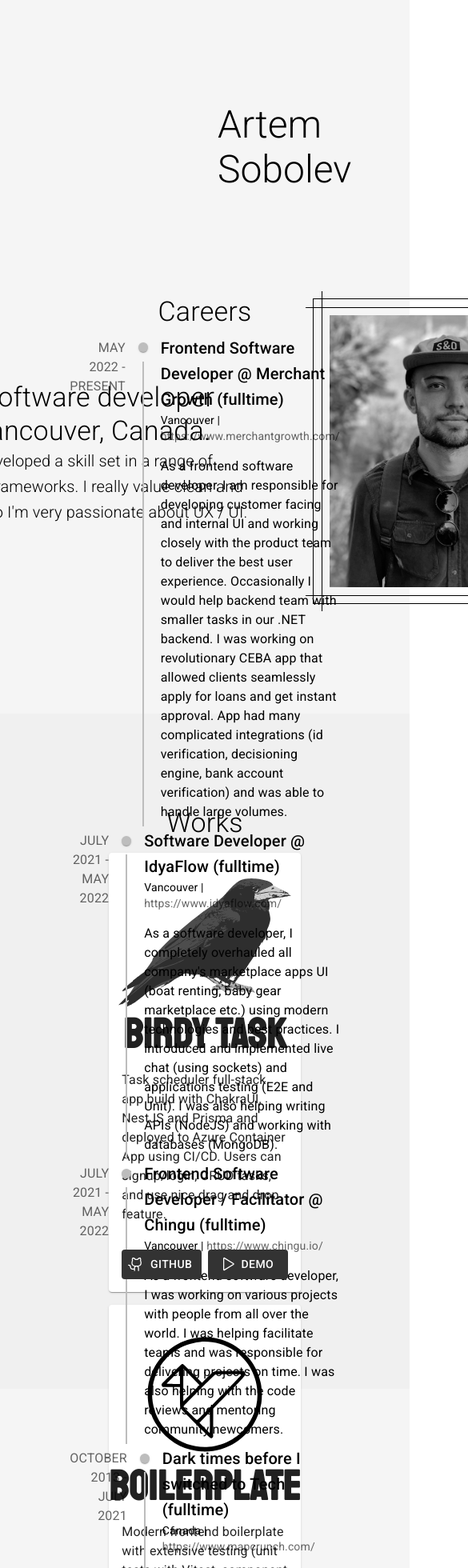
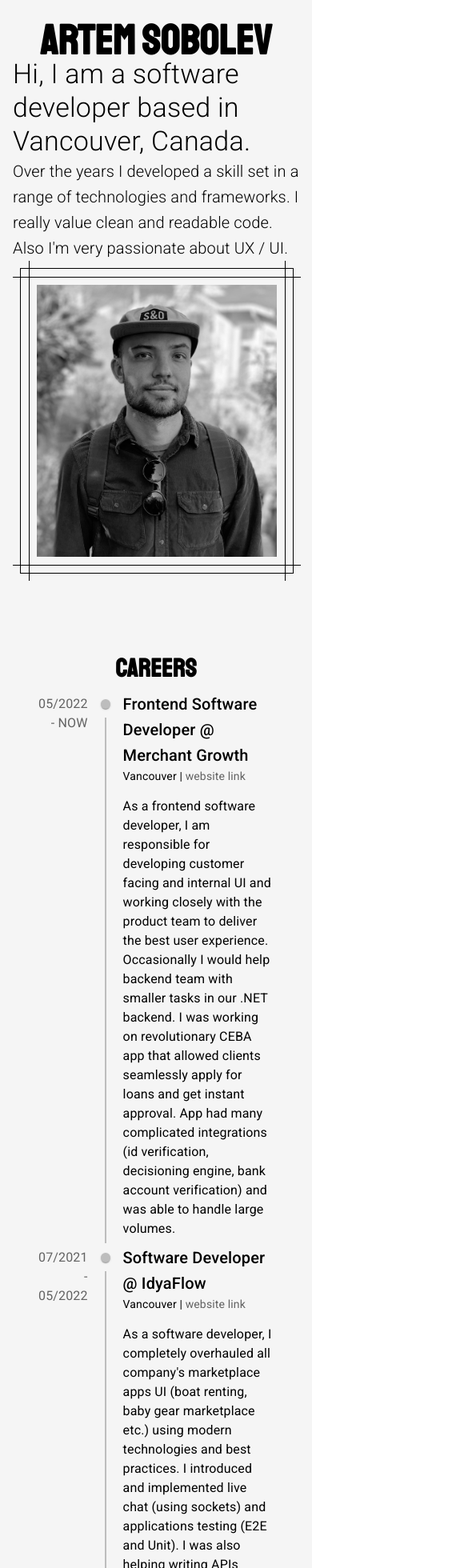
Before and after one commit to BirdyArt/about, a React (Vite) app in the folder portfolio/: page / in a window 390 px wide. Shown: the top 1960 px of the page at 80% size, 585 px wide, since content can reach past the window. Built offline with nearby package versions, Linux system fonts and the light colour scheme.

Commit message:
feat: responsiveness changes batch #1

```diff
--- a/portfolio/src/components/AppBar.tsx
+++ b/portfolio/src/components/AppBar.tsx
@@ -7,12 +7,21 @@
       sx={{
         background: "#F5F5F5",
         boxShadow: "none",
-        paddingX: 32,
-        paddingTop: 16,
+        paddingX: { xs: 2, md: 32 },
+        paddingTop: { xs: 2, md: 16 },
       }}
     >
       <Toolbar>
-        <Typography variant="h3" color="#000000" fontWeight={300}>
+        <Typography
+          fontFamily={"staatliches"}
+          width={"100%"}
+          fontSize={52}
+          lineHeight={"40px"}
+          fontWeight={600}
+          pt={2}
+          textAlign={{ xs: "center", md: "left" }}
+          color="black"
+        >
           Artem Sobolev
         </Typography>
       </Toolbar>
--- a/portfolio/src/components/Careers.tsx
+++ b/portfolio/src/components/Careers.tsx
@@ -14,15 +14,22 @@
 const Careers = () => {
   return (
     <Box
-      height={window.innerHeight}
-      display="flex"
+      height={{ xs: "100%", lg: window.innerHeight }}
+      display={{ xs: "block", md: "flex" }}
       justifyContent={"center"}
       alignItems={"center"}
-      bgcolor={"#F0F0F0"}
-      px={32}
+      bgcolor={"#F5F5F5"}
+      px={{ xs: 2, md: 32 }}
     >
       <Box>
-        <Typography variant="h4" fontWeight={300} textAlign={"center"}>
+        <Typography
+          fontFamily={"staatliches"}
+          fontSize={32}
+          lineHeight={"40px"}
+          fontWeight={600}
+          textAlign={"center"}
+          color="black"
+        >
           Careers
         </Typography>
         <Timeline
@@ -34,7 +41,7 @@
         >
           <TimelineItem>
             <TimelineOppositeContent color="text.secondary">
-              MAY 2022 - PRESENT
+              05/2022 - NOW
             </TimelineOppositeContent>
             <TimelineSeparator>
               <TimelineDot />
@@ -42,16 +49,17 @@
             </TimelineSeparator>
             <TimelineContent sx={{ paddingTop: "2px" }}>
               <Typography variant="h6">
-                Frontend Software Developer @ Merchant Growth (fulltime)
+                Frontend Software Developer @ Merchant Growth
               </Typography>
               <Typography variant="body2">
                 Vancouver |{" "}
                 <Link
                   href="https://merchantgrowth.com"
                   color="text.secondary"
+                  target="_blank"
                   sx={{ textDecoration: "none" }}
                 >
-                  https://www.merchantgrowth.com/
+                  website link
                 </Link>
               </Typography>
               <Typography variant="body1" mt={2}>
@@ -69,7 +77,7 @@
           </TimelineItem>
           <TimelineItem>
             <TimelineOppositeContent color="text.secondary">
-              JULY 2021 - MAY 2022
+              07/2021 - 05/2022
             </TimelineOppositeContent>
             <TimelineSeparator>
               <TimelineDot />
@@ -77,16 +85,17 @@
             </TimelineSeparator>
             <TimelineContent sx={{ paddingTop: "2px" }}>
               <Typography variant="h6">
-                Software Developer @ IdyaFlow (fulltime)
+                Software Developer @ IdyaFlow
               </Typography>
               <Typography variant="body2">
                 Vancouver |{" "}
                 <Link
                   href="https://www.idyaflow.com/"
+                  target="_blank"
                   color="text.secondary"
                   sx={{ textDecoration: "none" }}
                 >
-                  https://www.idyaflow.com/
+                  website link
                 </Link>
               </Typography>
               <Typography variant="body1" mt={2}>
@@ -101,7 +110,7 @@
           </TimelineItem>
           <TimelineItem>
             <TimelineOppositeContent color="text.secondary">
-              JULY 2021 - MAY 2022
+              12/2020 - 07/2021
             </TimelineOppositeContent>
             <TimelineSeparator>
               <TimelineDot />
@@ -109,16 +118,17 @@
             </TimelineSeparator>
             <TimelineContent sx={{ paddingTop: "2px" }}>
               <Typography variant="h6">
-                Frontend Software Developer / Facilitator @ Chingu (fulltime)
+                Frontend Software Developer / Facilitator @ Chingu
               </Typography>
               <Typography variant="body2">
                 Vancouver |{" "}
                 <Link
                   href="https://www.chingu.io/"
+                  target="_blank"
                   color="text.secondary"
                   sx={{ textDecoration: "none" }}
                 >
-                  https://www.chingu.io/
+                  website link
                 </Link>
               </Typography>
               <Typography variant="body1" mt={2}>
@@ -132,7 +142,7 @@
           </TimelineItem>
           <TimelineItem>
             <TimelineOppositeContent color="text.secondary">
-              OCTOBER 2013 - JULY 2021
+              10/2013 - 12/2020
             </TimelineOppositeContent>
             <TimelineSeparator>
               <TimelineDot />
@@ -140,23 +150,24 @@
             </TimelineSeparator>
             <TimelineContent sx={{ paddingTop: "2px" }}>
               <Typography variant="h6">
-                Dark times before I switched to Tech (fulltime)
+                Dark times before I switched to Tech @ Everywhere
               </Typography>
               <Typography variant="body2">
                 Canada |{" "}
                 <Link
                   href="https://www.mapcrunch.com/"
+                  target="_blank"
                   color="text.secondary"
                   sx={{ textDecoration: "none" }}
                 >
-                  https://www.mapcrunch.com/
+                  website link
                 </Link>
               </Typography>
               <Typography variant="body1" mt={2}>
                 I did a lot of different jobs before I switched to tech. I was a
                 coffee shop manager on Commercial Drive, product coordinator
                 (that one actually was kind of technical as I was writing macros
-                in Excel and working with Adobe creative suite) at large tourist
+                in Excel and working with Adobe creative suite) at large tourism
                 company focused on Canada and Alaska and other various non tech
                 jobs.
               </Typography>
--- a/portfolio/src/components/Hero.tsx
+++ b/portfolio/src/components/Hero.tsx
@@ -3,15 +3,18 @@
 const Hero = () => {
   return (
     <Box
-      height={`calc(${window.innerHeight}px - 192px)`}
-      display="flex"
+      height={{
+        xs: `calc(${window.innerHeight}px - 100px)`,
+        md: `calc(${window.innerHeight}px - 192px)`,
+      }}
+      display={{ xs: "block", md: "flex" }}
       alignItems={"center"}
       justifyContent={"center"}
       bgcolor={"#F5F5F5"}
-      px={32}
+      px={{ xs: 2, md: 32 }}
     >
-      <Box display={"flex"} alignItems={"center"}>
-        <Box width={"520px"} mr={4}>
+      <Box display={{ xs: "block", md: "flex" }} alignItems={"center"}>
+        <Box maxWidth={"520px"} mr={{ xs: 0, md: 4 }}>
           <Typography variant="h4" fontWeight={300}>
             Hi, I am a software developer based in Vancouver, Canada.
           </Typography>
@@ -21,13 +24,13 @@
             very passionate about UX / UI.
           </Typography>
         </Box>
-        <Box width={"300px"}>
+        <Box maxWidth={"520px"}>
           <img
             src="/me.jpg"
             alt="Artem Sobolev"
-            width={"100%"}
             style={{
               filter: "grayscale(100%)",
+              maxWidth: "300px",
               padding: "10px",
               border: "20px solid #0000",
               outline: "1px solid #000000",
--- a/portfolio/src/components/Works.tsx
+++ b/portfolio/src/components/Works.tsx
@@ -39,15 +39,23 @@
 
   return (
     <Box
-      height={window.innerHeight}
-      display="flex"
+      height={{ xs: "100%", xl: window.innerHeight }}
+      display={{ xs: "block", md: "flex" }}
       justifyContent={"center"}
       alignItems={"center"}
       bgcolor={"#F5F5F5"}
-      px={32}
+      px={{ xs: 2, md: 32 }}
     >
       <Box>
-        <Typography variant="h4" fontWeight={300} textAlign={"center"} mb={2}>
+        <Typography
+          fontFamily={"staatliches"}
+          fontSize={32}
+          lineHeight={"40px"}
+          fontWeight={600}
+          pb={2}
+          textAlign={"center"}
+          color="black"
+        >
           Works
         </Typography>
         <Grid container spacing={2}>
--- a/portfolio/src/components/WorksCard.tsx
+++ b/portfolio/src/components/WorksCard.tsx
@@ -28,7 +28,7 @@
     <Card
       sx={{
         height: "100%",
-        display: "flex",
+        display: { xs: "block", md: "flex" },
         flexDirection: "column",
         justifyContent: "space-between",
       }}
@@ -48,7 +48,7 @@
         />
         <Typography
           fontFamily={"staatliches"}
-          fontSize={52}
+          fontSize={42}
           lineHeight={"40px"}
           fontWeight={600}
           pt={2}
```
